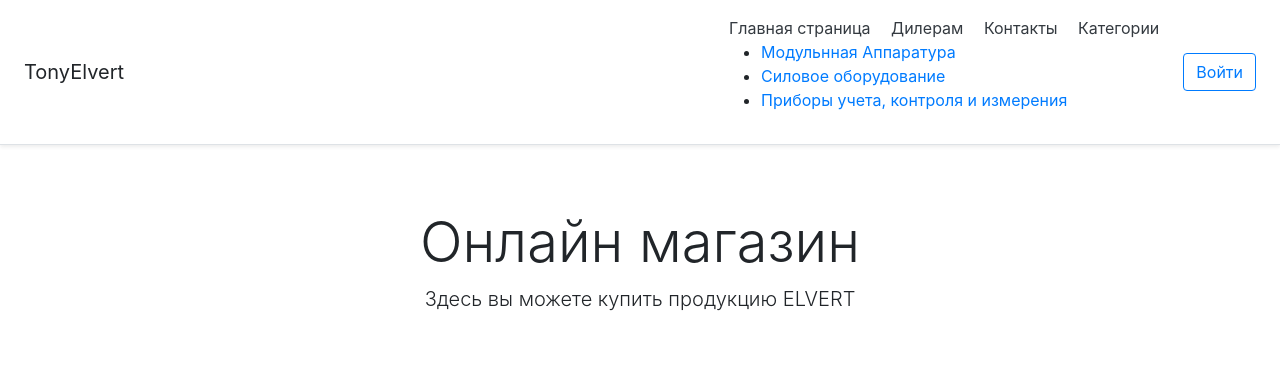
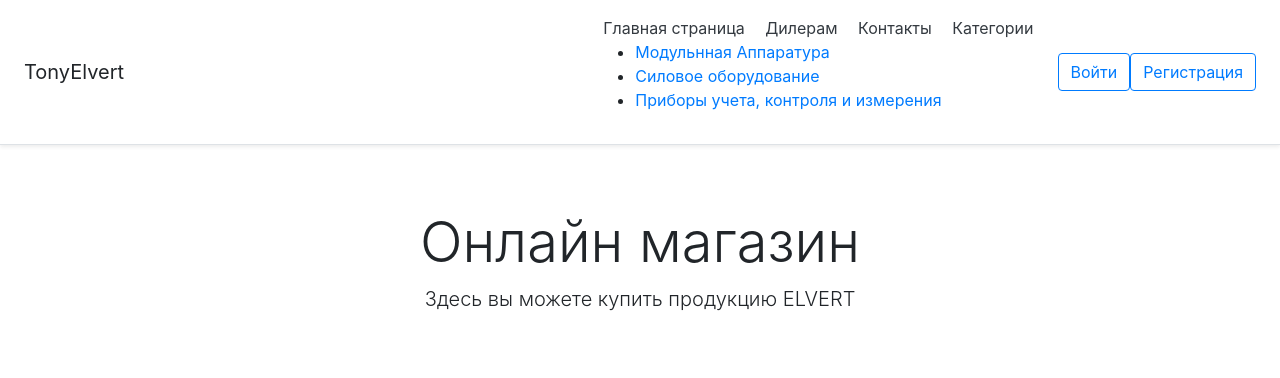
Before and after one commit to Ankotl/training-store, a Django app: page / in a window 1280 px wide. Shown: the top 378 px of the page. Run offline with Django 3.2, Linux system fonts and the light colour scheme; data comes from the database, SQL or seed files in the repository; both versions use the stored data as it was after the commit; some libraries are stand-ins or nearby versions.

Commit message:
add signup

```diff
--- a/store/catalog/templates/base.html
+++ b/store/catalog/templates/base.html
@@ -24,7 +24,13 @@
       {% endfor %}
     </ul>
   </nav>
-  <a class="btn btn-outline-primary" href="#">Войти</a>
+{% if user.is_authenticated %}
+<span>{{ user.username }}</span>
+	<a class="btn btn-outline-primary" href="{% url 'account_logout' %}">Выход</a>
+{% else %}
+  <a class="btn btn-outline-primary" href="{% url 'account_login' %}">Войти</a>
+  <a class="btn btn-outline-primary" href="{% url 'account_signup' %}">Регистрация</a>
+{% endif %}
 </div>
 
 <div class="pricing-header px-3 py-3 pt-md-5 pb-md-4 mx-auto text-center">
--- a/store/store/settings.py
+++ b/store/store/settings.py
@@ -125,7 +125,11 @@ USE_TZ = True
 # Static files (CSS, JavaScript, Images)
 # https://docs.djangoproject.com/en/3.0/howto/static-files/
 
+ACCOUNT_EMAIL_CONFIRMATION_EXPIRE_DAYS = 1
+ACCOUNT_USERNAVE_MIN_LENGHT = 4
 LOGIN_REDIRECT_URL = '/'
+
+EMAIL_BACKEND = 'django.core.mail.backends.dummy.EmailBackend'
 
 STATIC_URL = '/static/'
 STATIC_DIR = os.path.join(BASE_DIR, 'static')
```
Also changed, not shown: store/db.sqlite3.
